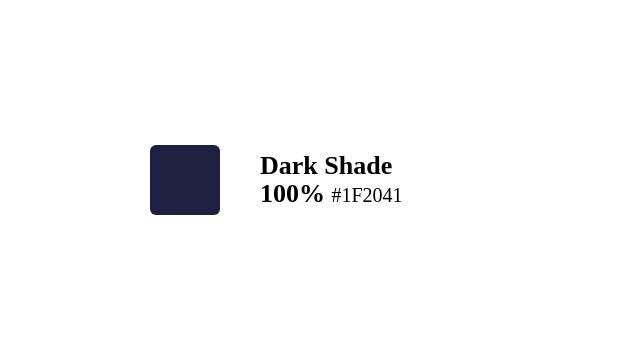
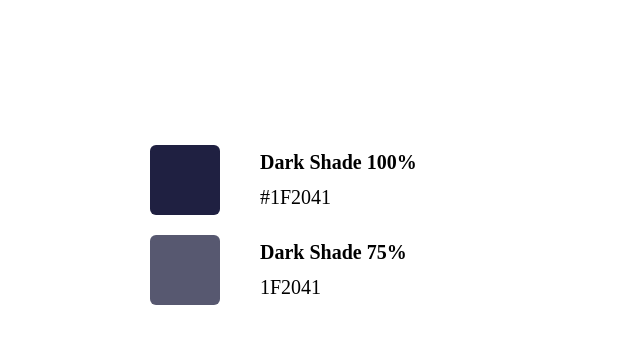
Before and after one commit to todverse/toxin-project, a website built with Parcel: page src/colorsTypes/colorsTypes.pug in a window 1280 px wide. Shown: the top 344 px of the page, without its empty margins (0-640 px from the left). Built offline with nearby package versions, Linux system fonts and the light colour scheme.

Commit message:
add "Dark Shade 75%"

```diff
--- a/src/colorsTypes/colors/DarkShade100%/darkShade100%-style.scss
+++ b/src/colorsTypes/colors/DarkShade100%/darkShade100%-style.scss
@@ -15,11 +15,12 @@
 }
 .colors__darkShade100_text {
     width: 171px;
-    height: 56px;
-    line-height: 28px;
+    height: 70px;
+    line-height: 35px;
     display: flex;
     align-items: center;
-    font-size: 13px;
+    font-size: 10px;
+    font-style: normal;
 }
 .text_smaller{
     font-size: 20px;
@@ -27,7 +28,7 @@
 }
 .text {
     position: absolute;
-    left: 260px;
-    top: 152px;
+    left: 110px;
+    top: 0px;
 
 }
--- a/src/colorsTypes/colors/DarkShade100%/darkShade100%.pug
+++ b/src/colorsTypes/colors/DarkShade100%/darkShade100%.pug
@@ -1,4 +1,4 @@
-div(class='colors__darkShade100')
-    div(class='colors__darkShade100_square square')
+div(class='colors__darkShade100 square')
+    div(class='colors__darkShade100_square')
     div(class='colors__darkShade100_text text')
-        h1 Dark Shade 100%  <span class='text_smaller'>#1F2041</span>
+        h1 Dark Shade 100% <span class='text_smaller'>#1F2041</span>
--- /dev/null
+++ b/src/colorsTypes/colors/DarkShade75%/darkShade75%-style.scss
@@ -0,0 +1,33 @@
+.colors__darkShade75 {
+    width: 281px;
+    height: 70px;
+}
+.darkShade75_square {
+    background-color: rgba(31, 32, 65, 0.75);
+    width: 70px;
+    height: 70px;
+    border-radius: 6px;
+}
+.darkShade75_text {
+    width: 171px;
+    height: 70px;
+    line-height: 35px;
+    font-style: normal;
+    font-size: 10px;
+    display: flex;
+    align-items: center;
+}
+.text2 {
+    position: absolute;
+    left: 110px;
+    top: 0px;
+}
+.square2 {
+    position: absolute;
+    left: 150px;
+    top: 235px;
+}
+.text_smaller2{
+    font-size: 20px;
+    font-weight: 50;
+}
--- /dev/null
+++ b/src/colorsTypes/colors/DarkShade75%/darkShade75%.pug
@@ -0,0 +1,4 @@
+div(class='colors__darkShade75 square2')
+    div(class='darkShade75_square')
+    div(class='darkShade75_text text2')
+        h1 Dark Shade 75% <span class='text_smaller2'>1F2041</span>
--- a/src/colorsTypes/colors/colors.pug
+++ b/src/colorsTypes/colors/colors.pug
@@ -1,2 +1,3 @@
 div(class='colorsTypes__colors')
     include ./DarkShade100%/darkShade100%.pug
+    include ./DarkShade75%/darkShade75%.pug
--- a/src/colorsTypes/loadStyles.js
+++ b/src/colorsTypes/loadStyles.js
@@ -1,3 +1,4 @@
 import './colorsTypes-style.scss';
 import './colors/colors-style.scss';
 import './colors/DarkShade100%/darkShade100%-style.scss'
+import './colors/DarkShade75%/darkShade75%-style.scss'
```
Also changed, not shown: dist/colorsTypes.html, 4 other files.
